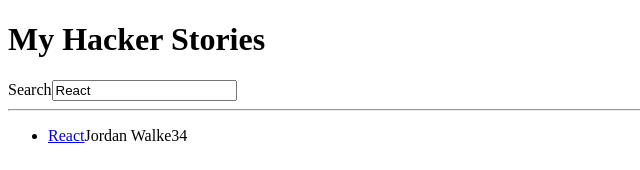
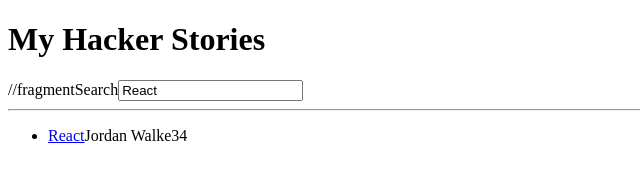
Before and after one commit to slem1/hacker-stories, a React (Vite) app: page / in a window 1280 px wide. Shown: the top 170 px of the page, without its empty margins (0-640 px from the left). Built offline with nearby package versions, Linux system fonts and the light colour scheme.

Commit message:
React fragment

```diff
--- a/src/App.tsx
+++ b/src/App.tsx
@@ -84,10 +84,10 @@ interface SearchProps {
 
 const Search = ({ search, onSearch }: SearchProps) => {
 
-  return (<div>
+  return (<> //fragment
     <label htmlFor='search'>Search</label>
     <input id='search' type='text' value={search} onChange={onSearch} />
-  </div>
+  </>
   );
 }
 
```
